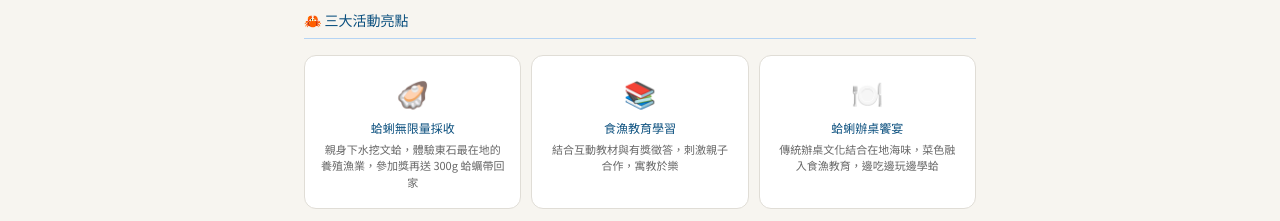
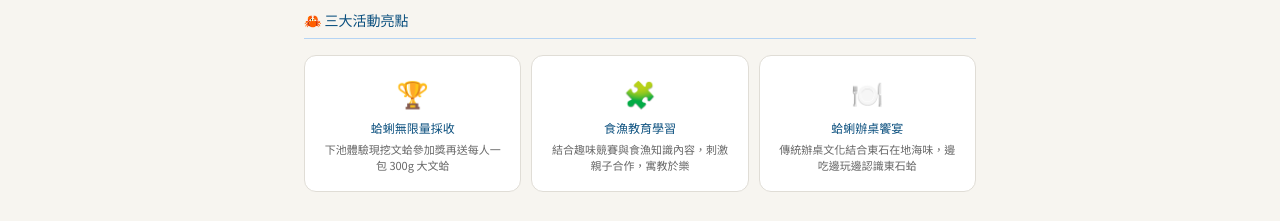
Before and after one commit to guanai-star/ms-harvest, a plain HTML site: page index.html in a window 1280 px wide. Shown: the part 810-1031 px from the top of the page. Drawn offline with Linux system fonts and the light colour scheme.

Commit message:
Update index.html

```diff
--- a/index.html
+++ b/index.html
@@ -163,9 +163,9 @@
 
     <div class="section-title">🦀 三大活動亮點</div>
     <div class="features">
-      <div class="fc"><span class="fi">🦪</span><h3>蛤蜊無限量採收</h3><p>親身下水挖文蛤，體驗東石最在地的養殖漁業，參加獎再送 300g 蛤蠣帶回家</p></div>
-      <div class="fc"><span class="fi">📚</span><h3>食漁教育學習</h3><p>結合互動教材與有獎徵答，刺激親子合作，寓教於樂</p></div>
-      <div class="fc"><span class="fi">🍽️</span><h3>蛤蜊辦桌饗宴</h3><p>傳統辦桌文化結合在地海味，菜色融入食漁教育，邊吃邊玩邊學蛤</p></div>
+      <div class="fc"><span class="fi">🏆</span><h3>蛤蜊無限量採收</h3><p>下池體驗現挖文蛤參加獎再送每人一包 300g 大文蛤</p></div>
+      <div class="fc"><span class="fi">🧩</span><h3>食漁教育學習</h3><p>結合趣味競賽與食漁知識內容，刺激親子合作，寓教於樂</p></div>
+      <div class="fc"><span class="fi">🍽️</span><h3>蛤蜊辦桌饗宴</h3><p>傳統辦桌文化結合東石在地海味，邊吃邊玩邊認識東石蛤</p></div>
     </div>
 
     <div class="photorow">
```
